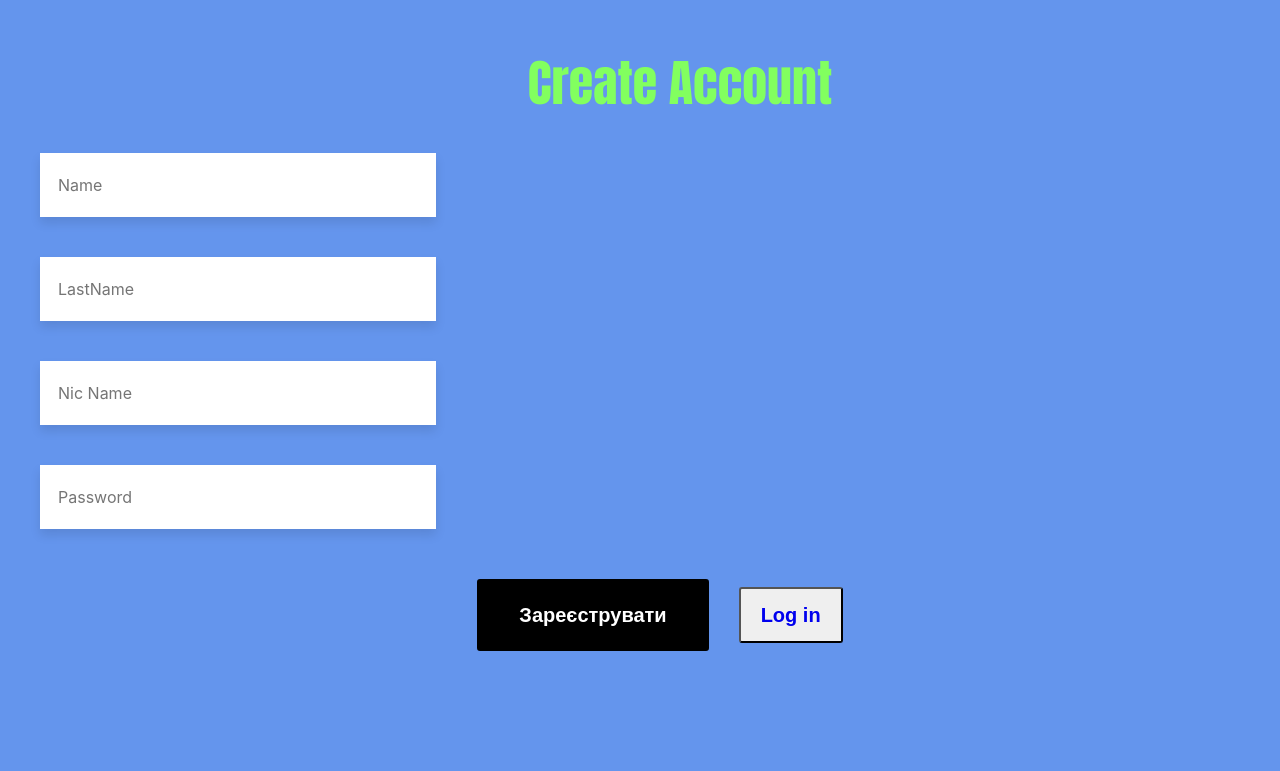
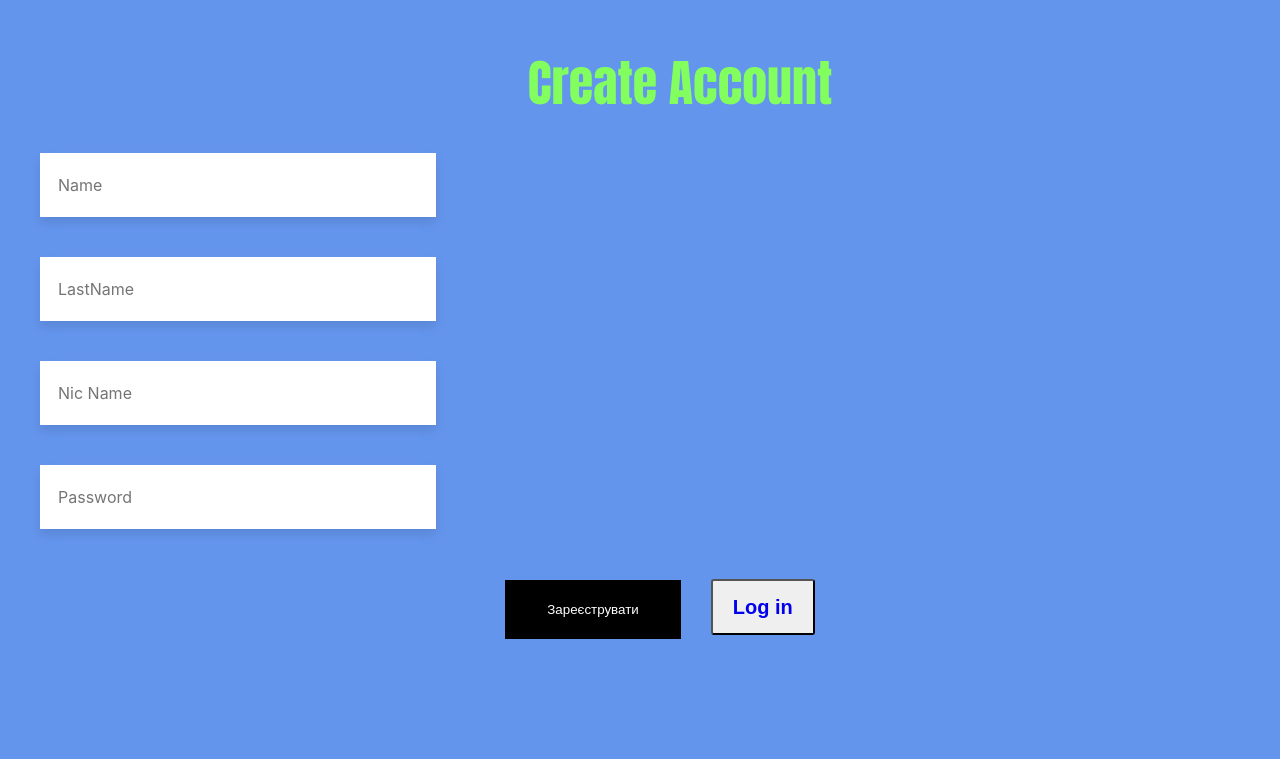
Before and after one commit to Maximca2/Authorization, a React (Create React App) app: page /createAccount in a window 1280 px wide. Shown: the part 109-880 px from the top of the page. Built offline with nearby package versions, Linux system fonts and the light colour scheme.

Commit message:
clean code

```diff
--- a/src/Components/Button/Button.jsx
+++ b/src/Components/Button/Button.jsx
@@ -5,7 +5,7 @@ import "./style.scss";
 function Button({ style, value, to }) {
   if (to) {
     return (
-      <button className={`button ${style}`}>
+      <button  className={`button ${style}`}>
         <NavLink className="text-none" to={to}>
           {value}
         </NavLink>
--- a/src/pages/CreateAccount/CreateAccount.jsx
+++ b/src/pages/CreateAccount/CreateAccount.jsx
@@ -93,14 +93,12 @@ const CreateAccount = () => {
           }}
         />
       </div>
-      <Button
+      <button
+        className={style.createAccountBtn}
         onClick={() => createAccount(dataToLogIn)}
-        style={style.createAccountBtn}
-        value={
-          canLogIn ? "акаунт створено перейти до логіну" : "Зареєструвати "
-        }
-      />
-
+      >
+        {canLogIn ? "акаунт створено перейти до логіну" : "Зареєструвати "}
+      </button>
       {canLogIn ? <Navigate replace to="/logIn" /> : null}
 
       <Button className={style.LogInBtn} to="/logIn" value={"Log in"} />
```
